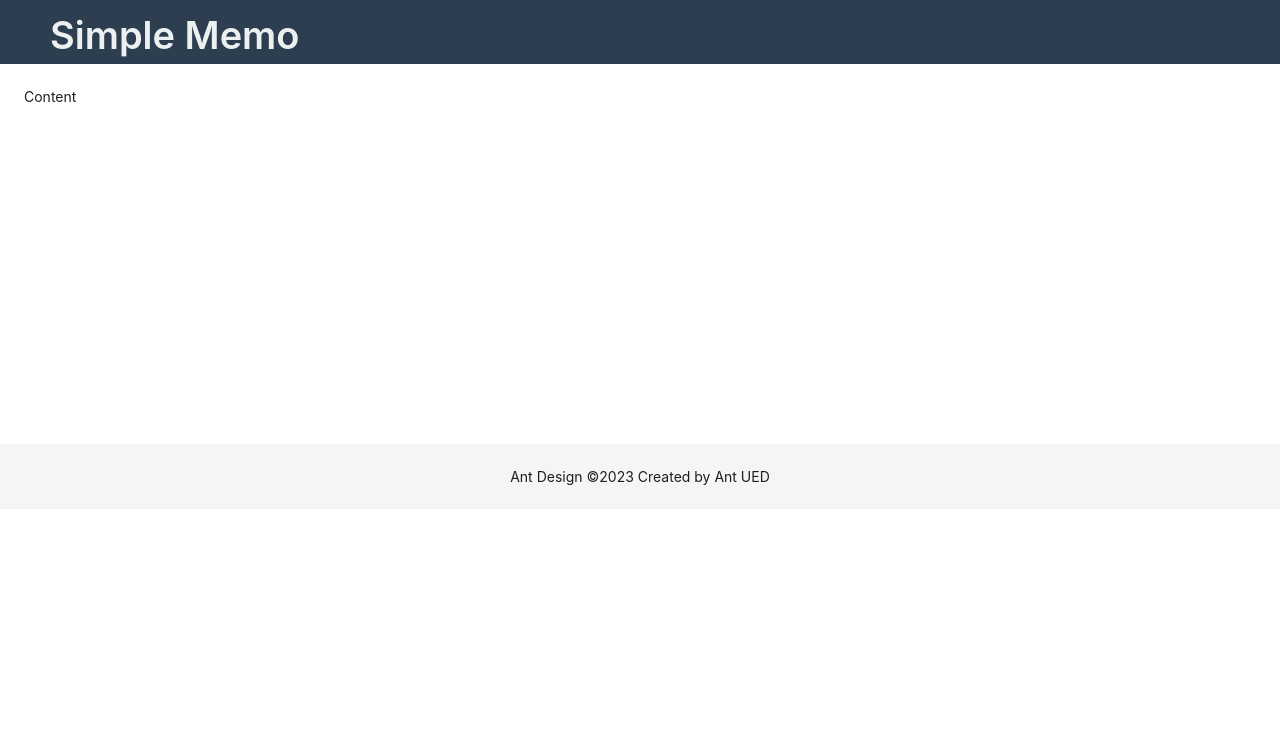
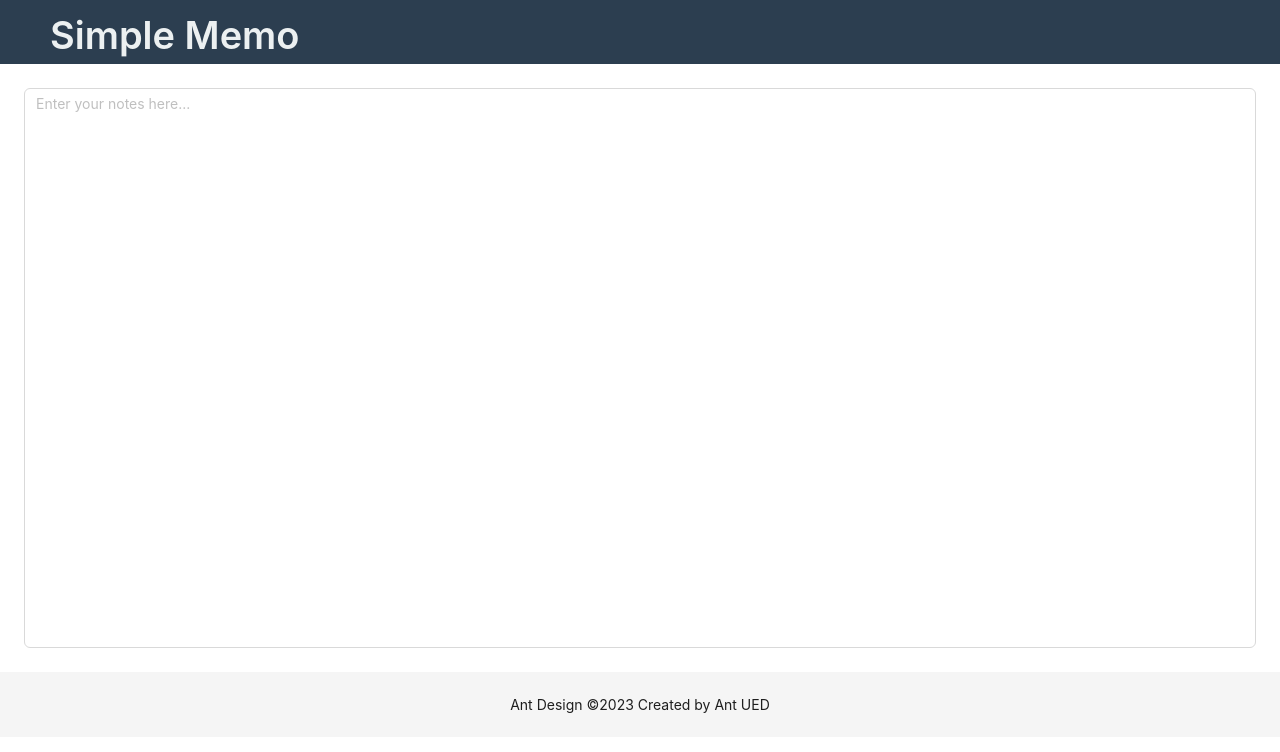
Before and after one commit to KM0912/simple-memo, a React (Create React App) app: page / in a window 1280 px wide. Shown: the top 752 px of the page. Built offline with nearby package versions, Linux system fonts and the light colour scheme.

Commit message:
Add textarea for user notes in Content component

```diff
--- a/src/components/organisms/Content/index.tsx
+++ b/src/components/organisms/Content/index.tsx
@@ -1,20 +1,31 @@
+import React, { useState } from "react";
+import styled from "styled-components";
 import { Layout, theme } from "antd";
-import React from "react";
+import TextArea from "antd/es/input/TextArea";
 
 const { Content: AntContent } = Layout;
 
+const SDiv = styled.div`
+  padding: 24px;
+  background: ${(props) => props.theme.colorBgContainer};
+`;
+
 const Content: React.FC = () => {
+  const [value, setValue] = useState("");
   const {
     token: { colorBgContainer },
   } = theme.useToken();
 
   return (
     <AntContent className="site-layout">
-      <div
-        style={{ padding: 24, minHeight: 380, background: colorBgContainer }}
-      >
-        Content
-      </div>
+      <SDiv style={{ padding: 24, background: colorBgContainer }}>
+        <TextArea
+          value={value}
+          onChange={(e) => setValue(e.target.value)}
+          placeholder="Enter your notes here..."
+          autoSize={{ minRows: 25, maxRows: 25 }}
+        />
+      </SDiv>
     </AntContent>
   );
 };
```
